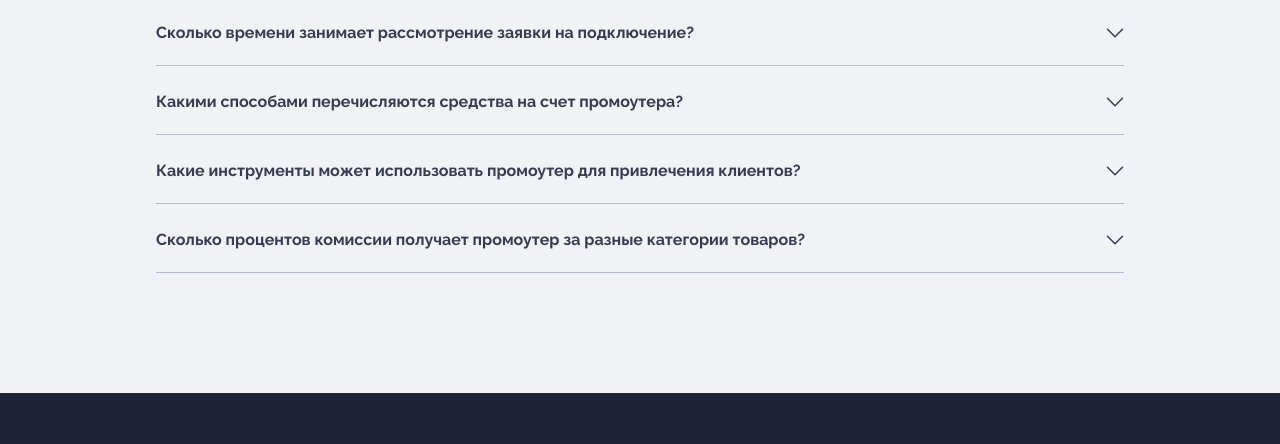
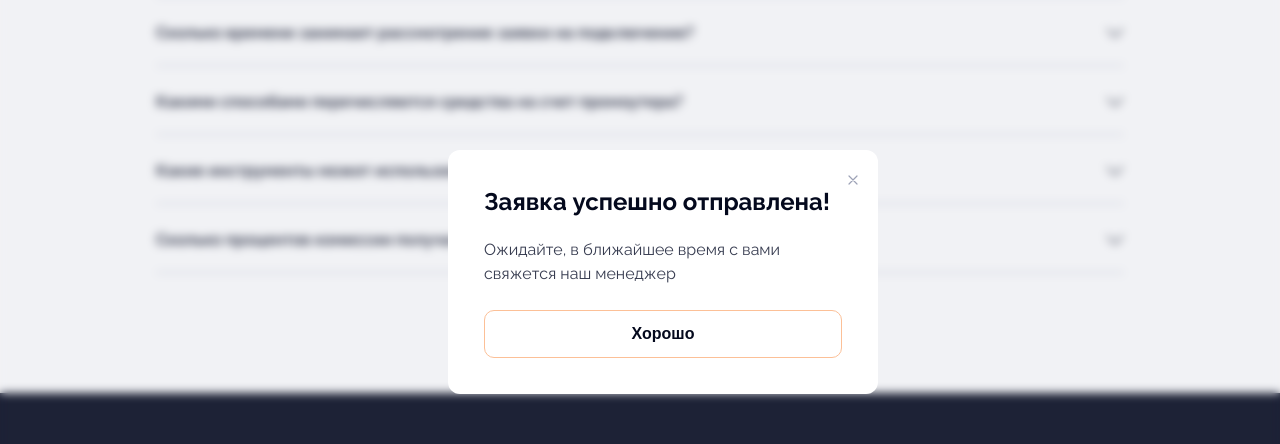
Before and after one commit to Barkow-w/landing_01, a plain HTML site: page index.html in a window 1280 px wide. Both pictures are taken after a click on the button "Отправить". Shown: the part 3695-4139 px from the top of the page. Drawn offline with Linux system fonts and the light colour scheme.

Commit message:
Добавил модалку

```diff
--- a/index.html
+++ b/index.html
@@ -600,6 +600,22 @@
                 </div>
             </div>
         </div>
+
+        <div class="modal" id="modal" style="display: none">
+            <div class="modal-window">
+                <div class="modal-close" onclick="pushForm()">
+                    <svg width="10" height="10" viewBox="0 0 10 10" fill="none" xmlns="http://www.w3.org/2000/svg">
+                        <path d="M1 9L9 1M1 1L9 9" stroke="#9DA2B6" stroke-width="1.2" stroke-linecap="round" stroke-linejoin="round"/>
+                    </svg>
+                </div>
+                <div class="modal-title">Заявка успешно отправлена!</div>
+                <div class="modal-text">
+                    Ожидайте, в ближайшее время с вами свяжется наш менеджер
+                </div>
+
+                <button class="modal-btn" onclick="pushForm()">Хорошо</button>
+            </div>
+        </div>
     </footer>
     <script src="index.js"></script>
 </div>
--- a/index.js
+++ b/index.js
@@ -117,13 +117,37 @@ const showMenu = () => {
 }
 
 const pushForm = () => {
-    let nameModal = document.getElementById('name');
-    let telModal = document.getElementById('tel');
+    let nameField = document.getElementById('name');
+    let telField = document.getElementById('tel');
+    let mainModal = document.getElementById('modal')
+    let noneScroll = document.body
 
-    if (nameModal.value && telModal.value) {
-        console.log(nameModal.value, telModal.value)
+    if (nameField.value && telField.value) {
+        console.log(nameField.value, telField.value)
 
-        nameModal.value = ''
-        telModal.value = ''
+        nameField.value = ''
+        telField.value = ''
+        nameField.style.borderColor = null;
+        telField.style.borderColor = null;
+    } else {
+        if (!nameField.value) {
+            nameField.style.borderColor = 'red';
+        } else {
+            nameField.style.borderColor = null;
+        }
+        if (!telField.value) {
+            telField.style.borderColor = 'red';
+        } else {
+            telField.style.borderColor = null;
+        }
+    }
+
+
+    if (mainModal.style.display === 'none') {
+        mainModal.style.display = 'block'
+        noneScroll.style.overflowY = 'hidden'
+    } else {
+        mainModal.style.display = 'none'
+        noneScroll.style.overflowY = 'scroll'
     }
 }
--- a/style.css
+++ b/style.css
@@ -1057,3 +1057,56 @@ span {
         width: 270px;
     }
 }
+
+.modal {
+    backdrop-filter: blur(5px);
+    position: fixed;
+    top: 0;
+    width: 100%;
+    height: 100%;
+}
+
+.modal-close {
+    position: absolute;
+    top: 20px;
+    right: 20px;
+    display: inline-block;
+    cursor: pointer;
+}
+
+.modal-window {
+    position: absolute;
+    top: 200px;
+    left: calc(44% - 75px);
+    max-width: 358px;
+    padding: 36px;
+    border-radius: 12px;
+    background-color: #FFFFFF;
+
+    @media (max-width: 1280px) {
+        left: 35%;
+    }
+}
+
+.modal-title {
+    font-size: 24px;
+    line-height: 32px;
+    font-weight: 700;
+    color: var(--gray-900);
+}
+
+.modal-text {
+    margin-top: 20px;
+    font-size: 16px;
+    line-height: 24px;
+    font-weight: 400;
+    color: var(--gray-700);
+}
+
+.modal-btn {
+    width: 100%;
+    margin-top: 24px;
+    border: 1px solid var(--primary-300-color);
+    background-color: #FFFFFF;
+    color: var(--gray-900);
+}
```
